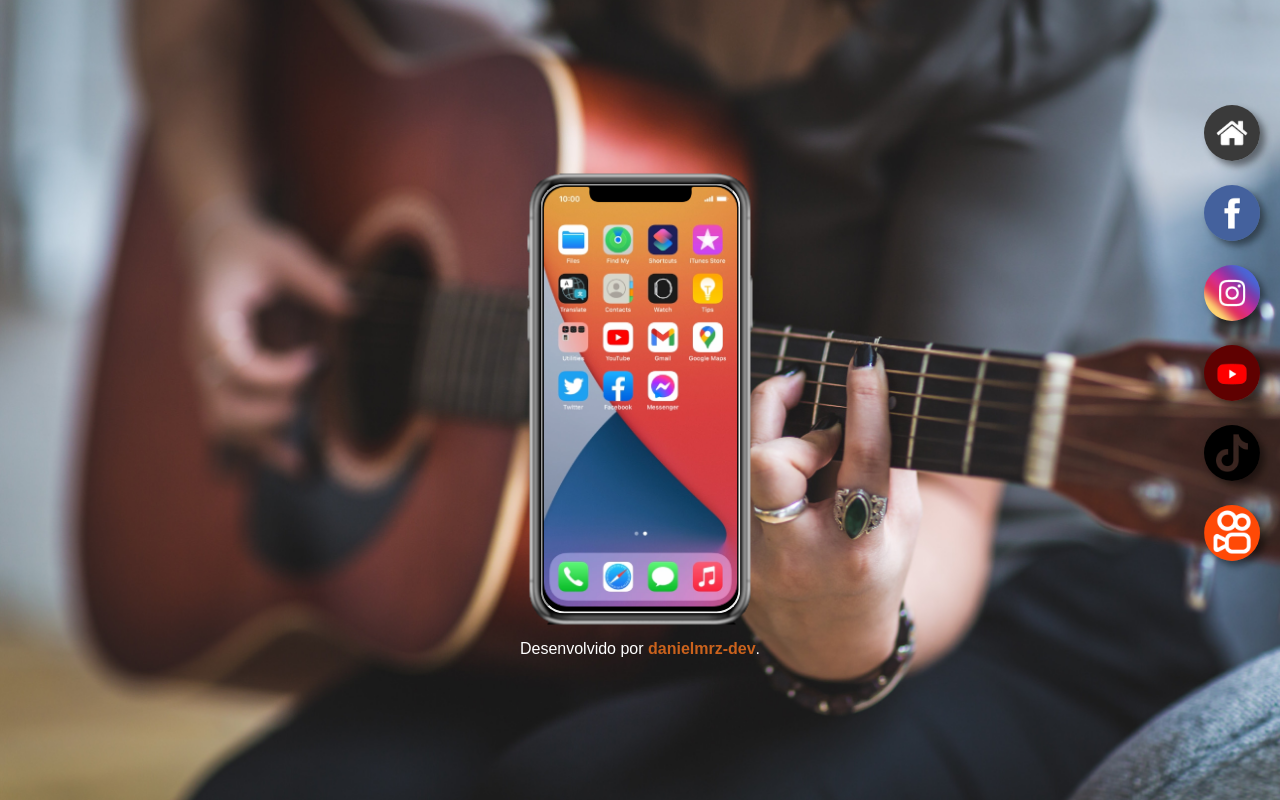
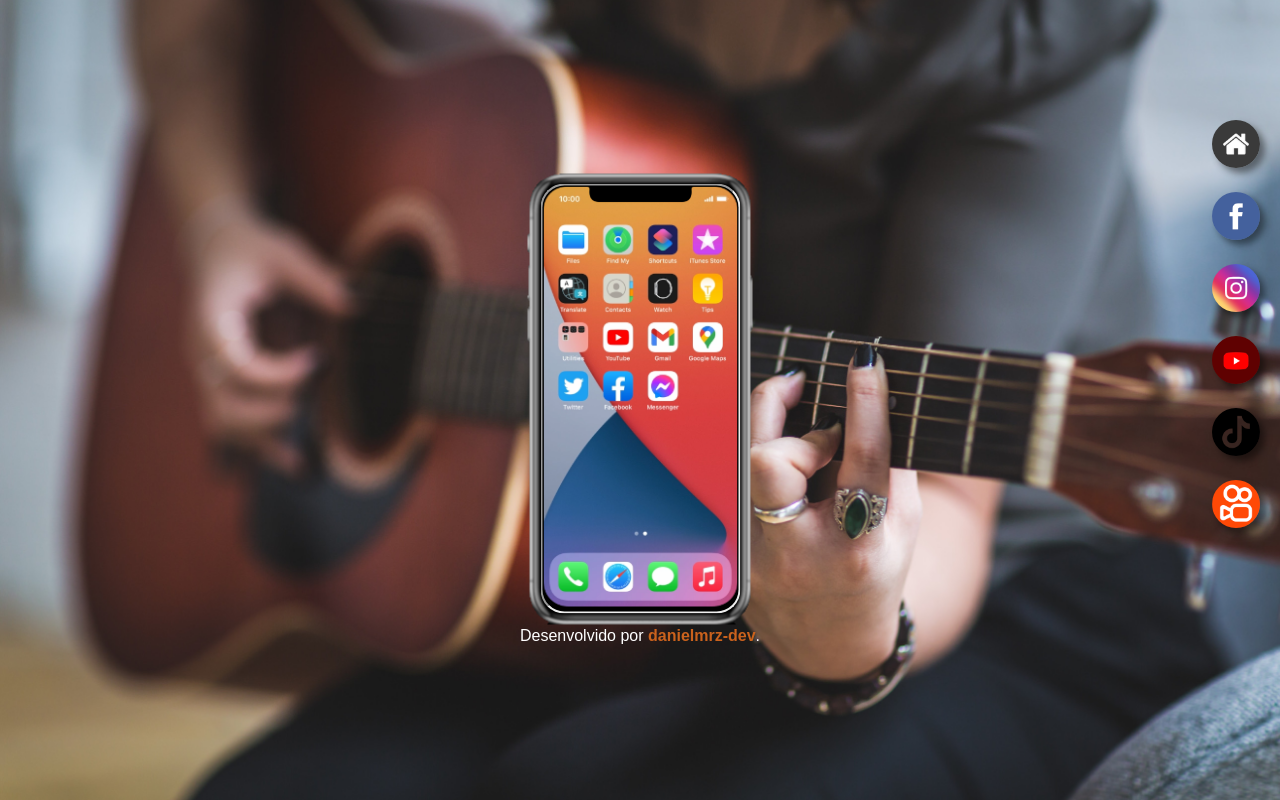
Before and after one commit to danielmrz-dev/Redes-Sociais-2.0, a plain HTML site: page index.html in a window 1280 px wide. Drawn offline with Linux system fonts and the light colour scheme.

Commit message:
alterações

```diff
--- a/style.css
+++ b/style.css
@@ -35,13 +35,13 @@ iframe {
 }
 
 section#social {
-    padding-top: 95px;
+    padding-top: 110px;
     padding-right: 10px;
     text-align: right;
 }
 
 section#social img {
-    height: 7vh;
+    height: 6vh;
     margin: 10px;
     border-radius: 50%;
     box-shadow: 5px 5px 7px rgba(0, 0, 0, 0.459);
@@ -56,7 +56,7 @@ section#social img:hover {
 footer {
     text-align: center;
     color: white;
-    margin-top: 50px;
+    margin-top: 70px;
     padding: 15px;
 }
 
```
